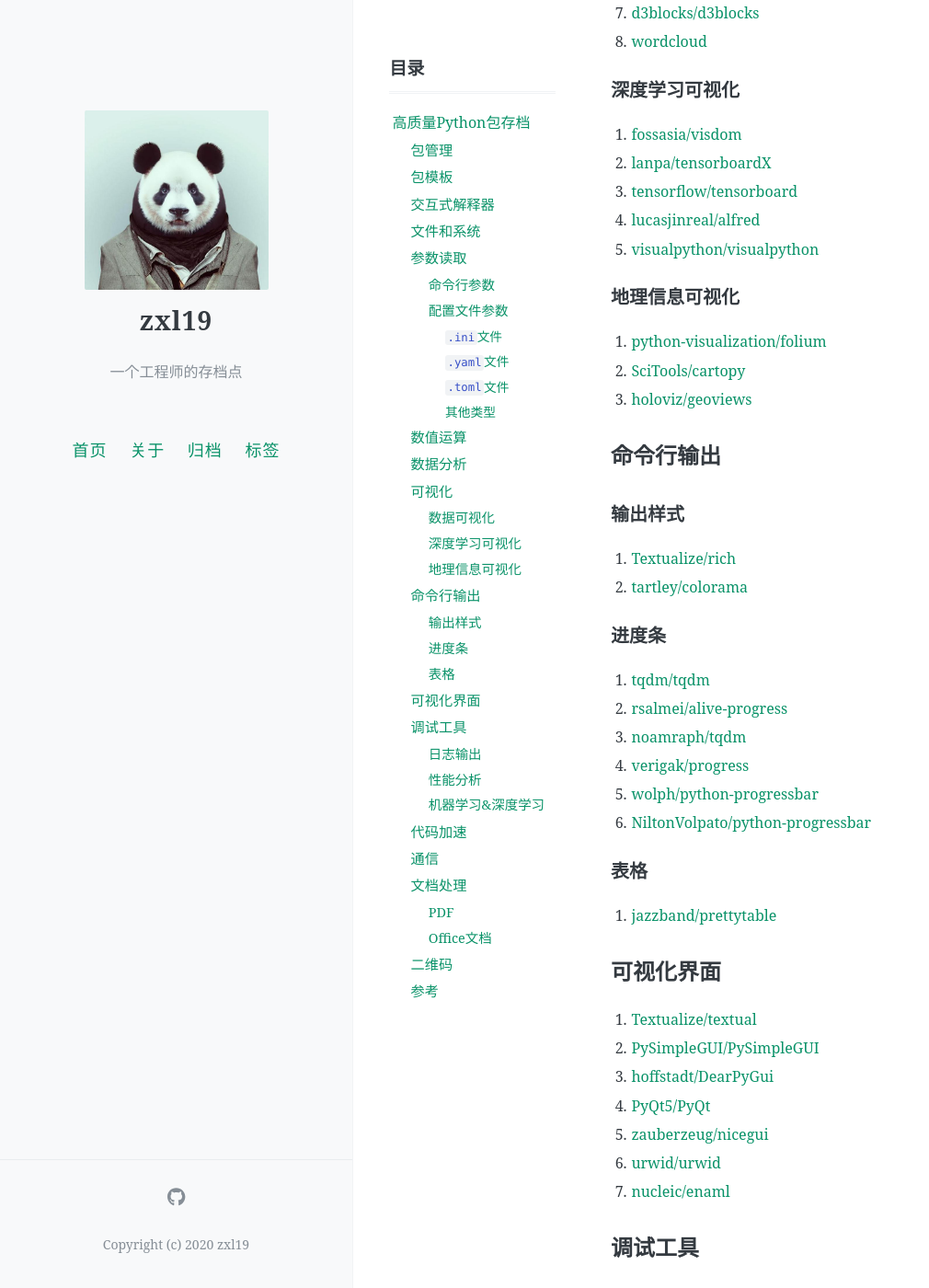
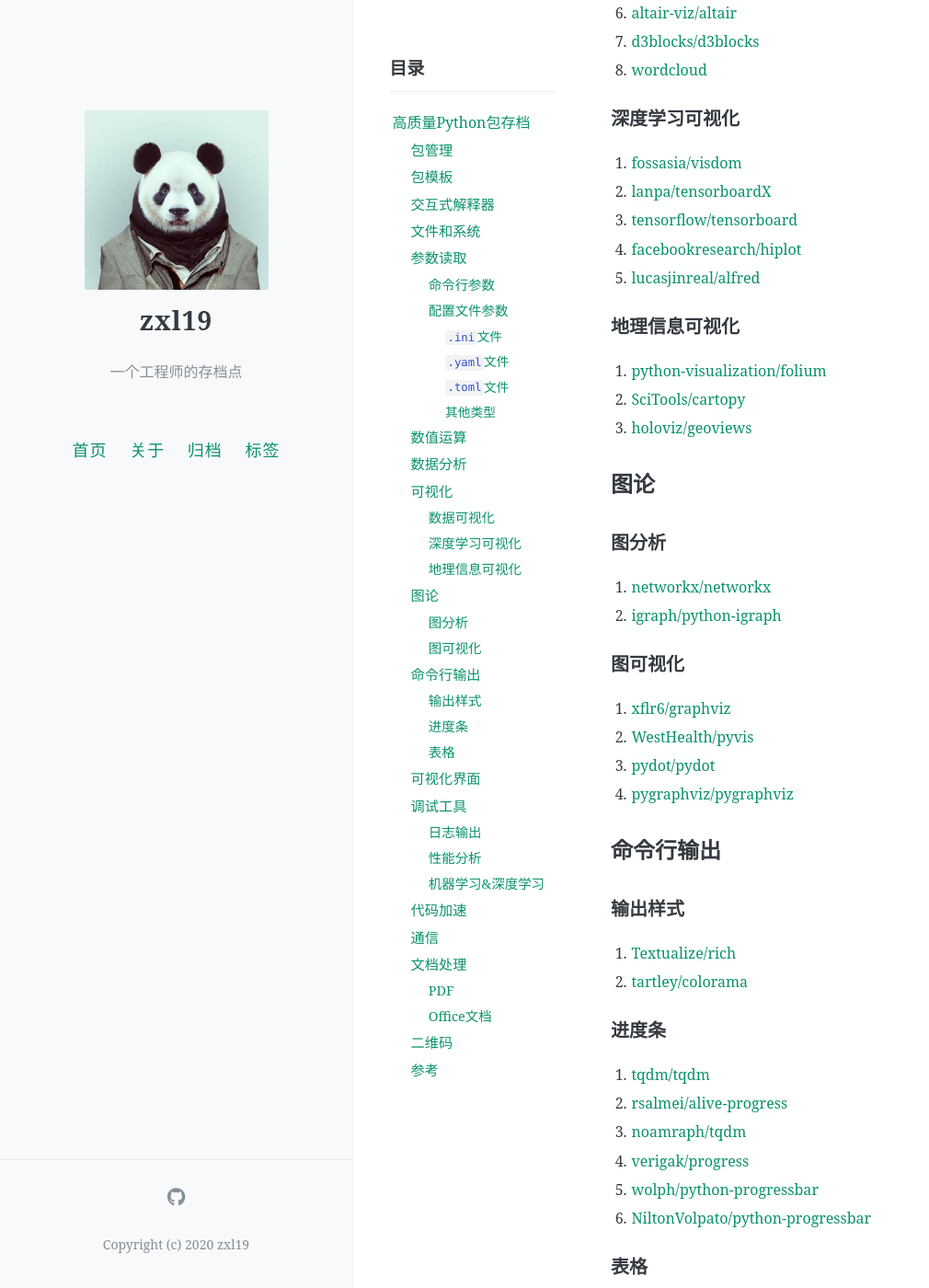
Before and after one commit to zxl19/zxl19.github.io, a Jekyll site: the page built from _posts/2023-03-28-python-package.md, in a window 1280 px wide and 1400 px high, scrolled down 2418 px. Shown: the whole window at 92% size, without its empty margins (0-1010 px from the left). Built offline with Jekyll 4.4.1, drawn with Linux system fonts in a browser that asks for light colours; comment, search, counter and statistics services are not loaded; some of the changed text lies outside the part shown.

Commit message:
Update Posts

```diff
--- a/_posts/2023-03-28-python-package.md
+++ b/_posts/2023-03-28-python-package.md
@@ -61,7 +61,8 @@ pinned: false
 
 #### 其他类型
 
-1. [google/fiddle](https://github.com/google/fiddle)
+1. [facebookresearch/hydra](https://github.com/facebookresearch/hydra)
+2. [google/fiddle](https://github.com/google/fiddle)
 
 ## 数值运算
 
@@ -98,14 +99,28 @@ pinned: false
 1. [fossasia/visdom](https://github.com/fossasia/visdom)
 2. [lanpa/tensorboardX](https://github.com/lanpa/tensorboardX)
 3. [tensorflow/tensorboard](https://github.com/tensorflow/tensorboard)
-4. [lucasjinreal/alfred](https://github.com/lucasjinreal/alfred)
-5. [visualpython/visualpython](https://github.com/visualpython/visualpython)
+4. [facebookresearch/hiplot](https://github.com/facebookresearch/hiplot)
+5. [lucasjinreal/alfred](https://github.com/lucasjinreal/alfred)
 
 ### 地理信息可视化
 
 1. [python-visualization/folium](https://github.com/python-visualization/folium)
 2. [SciTools/cartopy](https://github.com/SciTools/cartopy)
 3. [holoviz/geoviews](https://github.com/holoviz/geoviews)
+
+## 图论
+
+### 图分析
+
+1. [networkx/networkx](https://github.com/networkx/networkx)
+2. [igraph/python-igraph](https://github.com/igraph/python-igraph)
+
+### 图可视化
+
+1. [xflr6/graphviz](https://github.com/xflr6/graphviz)
+2. [WestHealth/pyvis](https://github.com/WestHealth/pyvis)
+3. [pydot/pydot](https://github.com/pydot/pydot)
+4. [pygraphviz/pygraphviz](https://github.com/pygraphviz/pygraphviz)
 
 ## 命令行输出
 
```
Also changed, not shown: _posts/2020-06-08-meme-archive.md (+8 -5 lines), _posts/2021-05-25-figure-plot.md (+14 -3 lines), _posts/2022-07-20-tikz-note.md (+3 -2 lines), _posts/2022-08-26-reference-management.md (+8 -0 lines).
